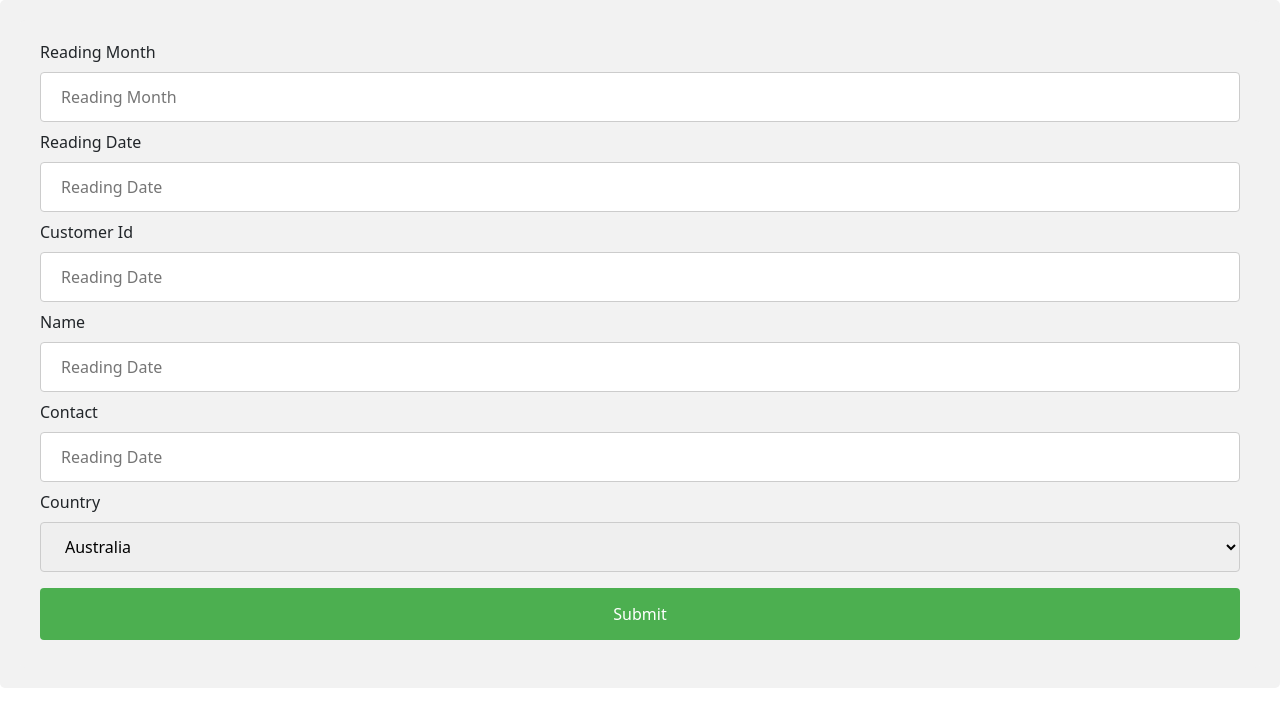
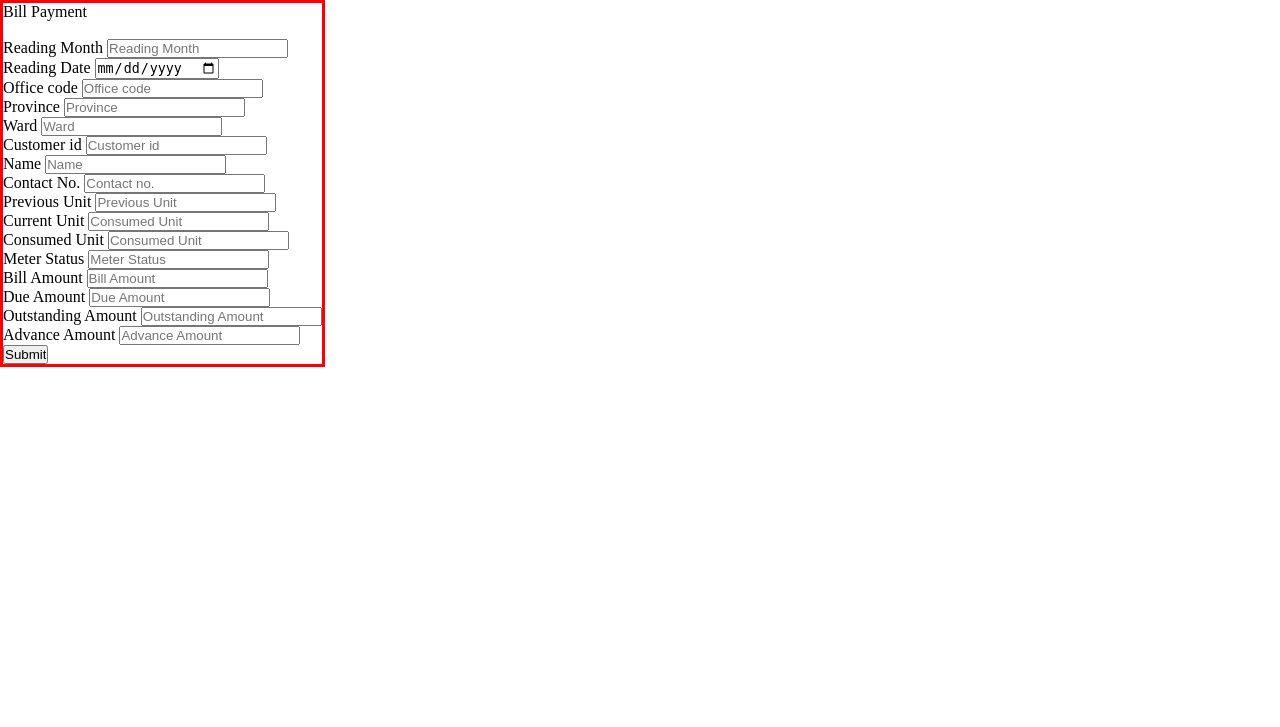
Before and after one commit to OzoneBht1/water_billing_system, a Django app: template user_view/templates/user_view/bill.html in a window 1280 px wide. Shown: the top 727 px of the page. Run offline with Django 4.2, Linux system fonts and the light colour scheme; the template is opened without the code that fills it, so the values that code supplies are empty.

Commit message:
updated file for bill payment

```diff
--- a/user_view/templates/user_view/bill.html
+++ b/user_view/templates/user_view/bill.html
@@ -1,74 +1,68 @@
 <!DOCTYPE html>
 <html lang="en">
+
 <head>
     <meta charset="UTF-8">
     <meta http-equiv="X-UA-Compatible" content="IE=edge">
     <meta name="viewport" content="width=device-width, initial-scale=1.0">
-    <link href="https://cdn.jsdelivr.net/npm/bootstrap@5.1.3/dist/css/bootstrap.min.css" rel="stylesheet" integrity="sha384-1BmE4kWBq78iYhFldvKuhfTAU6auU8tT94WrHftjDbrCEXSU1oBoqyl2QvZ6jIW3" crossorigin="anonymous">
-    <style>
-        input[type=text], select {
-          width: 100%;
-          padding: 12px 20px;
-          margin: 8px 0;
-          display: inline-block;
-          border: 1px solid #ccc;
-          border-radius: 4px;
-          box-sizing: border-box;
-        }
+    <link rel="stylesheet" href="bill.css">
+    <title>Bill Payment</title>
+</head>
 
-        input[type=submit] {
-          width: 100%;
-          background-color: #4CAF50;
-          color: white;
-          padding: 14px 20px;
-          margin: 8px 0;
-          border: none;
-          border-radius: 4px;
-          cursor: pointer;
-        }
-
-        input[type=submit]:hover {
-          background-color: #45a049;
-        }
-
-        div {
-          border-radius: 5px;
-          background-color: #f2f2f2;
-          padding: 20px;
-        }
-        </style>
-
-    <title>Water Billing System</title>
-</head>
 <body>
     <div class="box">
-        <div>
-            <form action="/action_page.php">
-              <label for="fname">Reading Month</label>
-              <input type="text" id="fname" name="firstname" placeholder="Reading Month">
-
-              <label for="lname">Reading Date</label>
-              <input type="text" id="lname" name="lastname" placeholder="Reading Date">
-
-              <label for="lname">Customer Id</label>
-              <input type="text" id="lname" name="lastname" placeholder="Reading Date">
-
-              <label for="lname">Name</label>
-              <input type="text" id="lname" name="lastname" placeholder="Reading Date">
-
-              <label for="lname">Contact</label>
-              <input type="text" id="lname" name="lastname" placeholder="Reading Date">
-
-              <label for="country">Country</label>
-              <select id="country" name="country">
-                <option value="australia">Australia</option>
-                <option value="canada">Canada</option>
-                <option value="usa">USA</option>
-              </select>
-
-              <input type="submit" value="Submit">
-            </form>
-          </div>
+        <form>
+            <div class="heading"><p>Bill Payment</p><br></div>
+            <label for="rdm">Reading Month</label>
+            <input placeholder="Reading Month" class="user-input" type="text" id="" name="">
+            <br>
+            <label for="rdm">Reading Date</label>
+            <input placeholder="Reading Date" class="user-input" type="date" id="" name="">
+            <br>
+            <label for="rdm">Office code</label>
+            <input placeholder="Office code" class="user-input" type="text" id="" name="">
+            <br>
+            <label for="rdm">Province</label>
+            <input placeholder="Province" class="user-input" type="text" id="" name="">
+            <br>
+            <label for="rdm">Ward</label>
+            <input placeholder="Ward" class="user-input" type="text" id="" name="">
+            <br>
+            <label for="rdm">Customer id</label>
+            <input placeholder="Customer id" class="user-input" type="number" id="" name="">
+            <br>
+            <label for="rdm">Name</label>
+            <input placeholder="Name" class="user-input" type="text" id="" name="">
+            <br>
+            <label for="rdm">Contact No.</label>
+            <input placeholder="Contact no." class="user-input" type="number" id="" name="">
+            <br>
+            <label for="rdm">Previous Unit</label>
+            <input placeholder="Previous Unit" class="user-input" type="number" id="" name="">
+            <br>
+            <label for="rdm">Current Unit</label>
+            <input placeholder="Consumed Unit" class="user-input" type="number" id="" name="">
+            <br>
+            <label for="rdm">Consumed Unit</label>
+            <input placeholder="Consumed Unit" class="user-input" type="number" id="" name="">
+            <br>
+            <label for="rdm">Meter Status</label>
+            <input placeholder="Meter Status" class="user-input" type="text" id="" name="">
+            <br>
+            <label for="rdm">Bill Amount</label>
+            <input placeholder="Bill Amount" class="user-input" type="number" id="" name="">
+            <br>
+            <label for="number">Due Amount</label>
+            <input placeholder="Due Amount" class="user-input" type="number" id="" name="">
+            <br>
+            <label for="rdm">Outstanding Amount</label>
+            <input placeholder="Outstanding Amount" class="user-input" type="number" id="" name="">
+            <br>
+            <label for="rdm">Advance Amount</label>
+            <input placeholder="Advance Amount" class="user-input" type="number" id="" name="">
+            <br>
+            <input type="submit" value="Submit">
+        </form>
     </div>
 </body>
 </html>
--- a/user_view/templates/user_view/homepage.html
+++ b/user_view/templates/user_view/homepage.html
@@ -157,8 +157,8 @@
           <div class="fakeimg">Image</div>
         </div>
         <div class="card">
-          <h3>Follow Me</h3>
-          <p>Some text..</p>
+          <h3>Follow Us</h3>
+          <p>Lorem ipsum dolor sit amet consectetur adipisicing elit. Laboriosam tempore voluptatum commodi magni magnam quas totam nesciunt, quasi, architecto error in unde? Natus, minima. Assumenda repellat animi accusantium adipisci iure. Eos magni corrupti mollitia, ipsa recusandae magnam porro! Modi distinctio corrupti rerum nisi illum quaerat nostrum, voluptatem molestiae in aperiam.</p>
         </div>
       </div>
     </div>
```
Also changed, not shown: user_view/templates/user_view/bill_payment.html (deleted, +0 -68 lines), user_view/static/user_view/css/bill.css (renamed from user_view/static/user_view/css/bill_payment.css).
